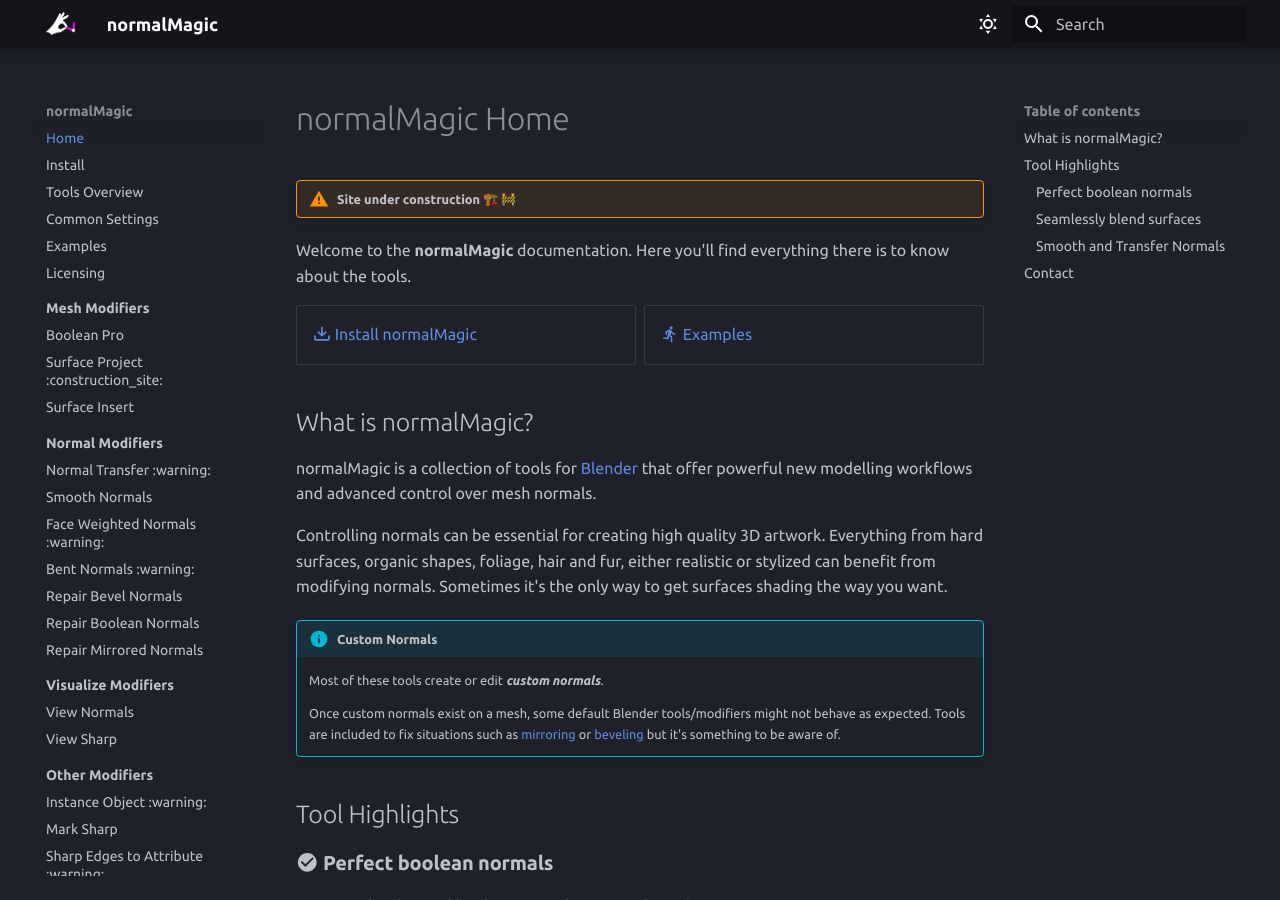
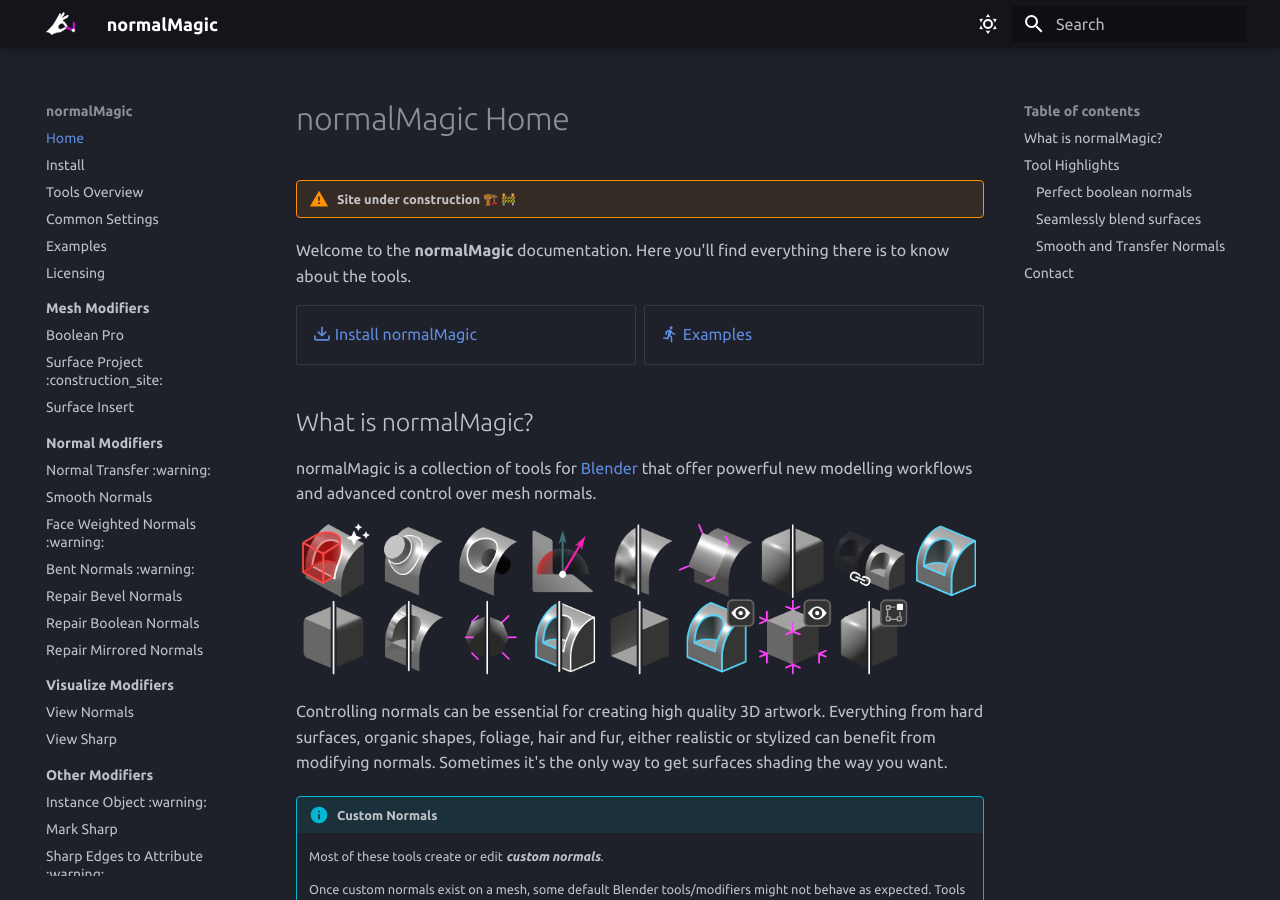
Before and after one commit to SpaghetMeNot/normalmagic, an MkDocs documentation site: the page built from docs/index.md, in a window 1280 px wide and 900 px high. Built offline with MkDocs 1.6.1 and Material for MkDocs 9.7.7, drawn with Linux system fonts in a browser that asks for light colours; emoji names are drawn with the system emoji font; some web fonts are replaced; the version menu is left out.

Commit message:
Adding image of all tools to homepage

```diff
--- a/docs/index.md
+++ b/docs/index.md
@@ -15,6 +15,8 @@
 
 ## What is normalMagic?
 normalMagic is a collection of tools for [Blender](https://www.blender.org/) that offer powerful new modelling workflows and advanced control over mesh normals.
+
+![all_tools](./assets/all_tools.png)
 
 Controlling normals can be essential for creating high quality 3D artwork. Everything from hard surfaces, organic shapes, foliage, hair and fur, either realistic or stylized can benefit from modifying normals. Sometimes it's the only way to get surfaces shading the way you want.
 
```
Also changed, not shown: docs/assets/all_tools.png (added).
